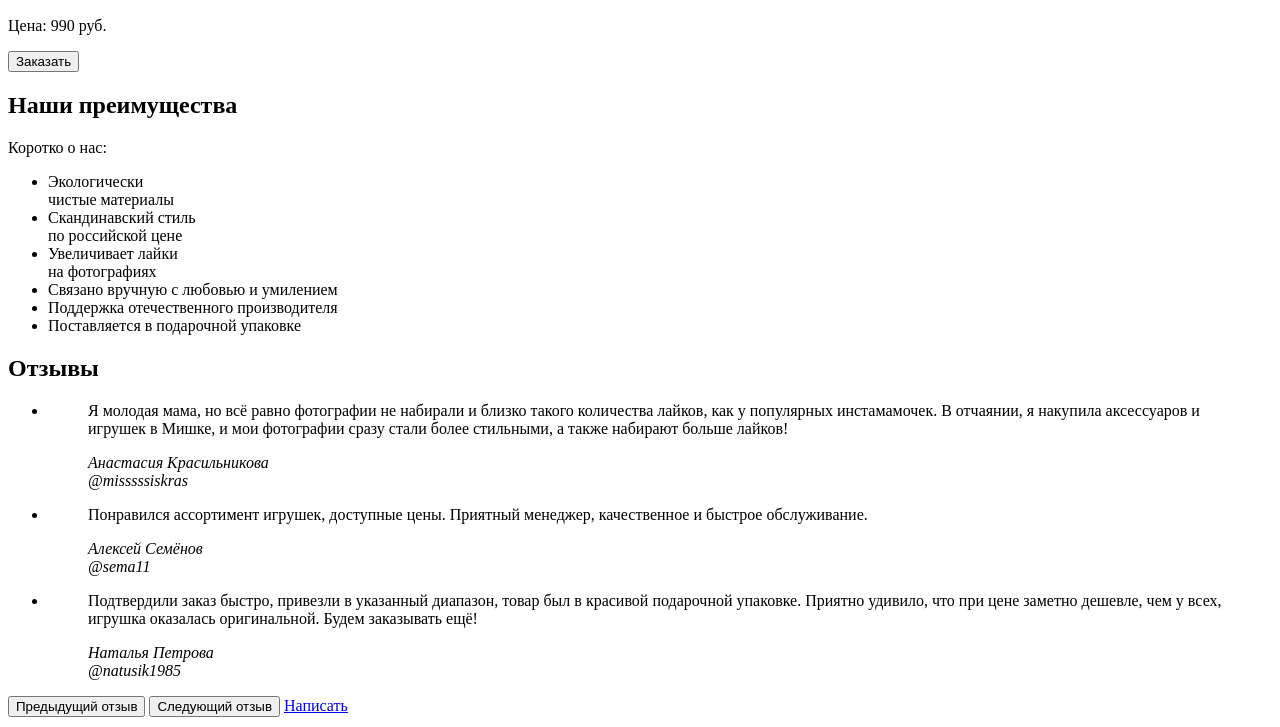
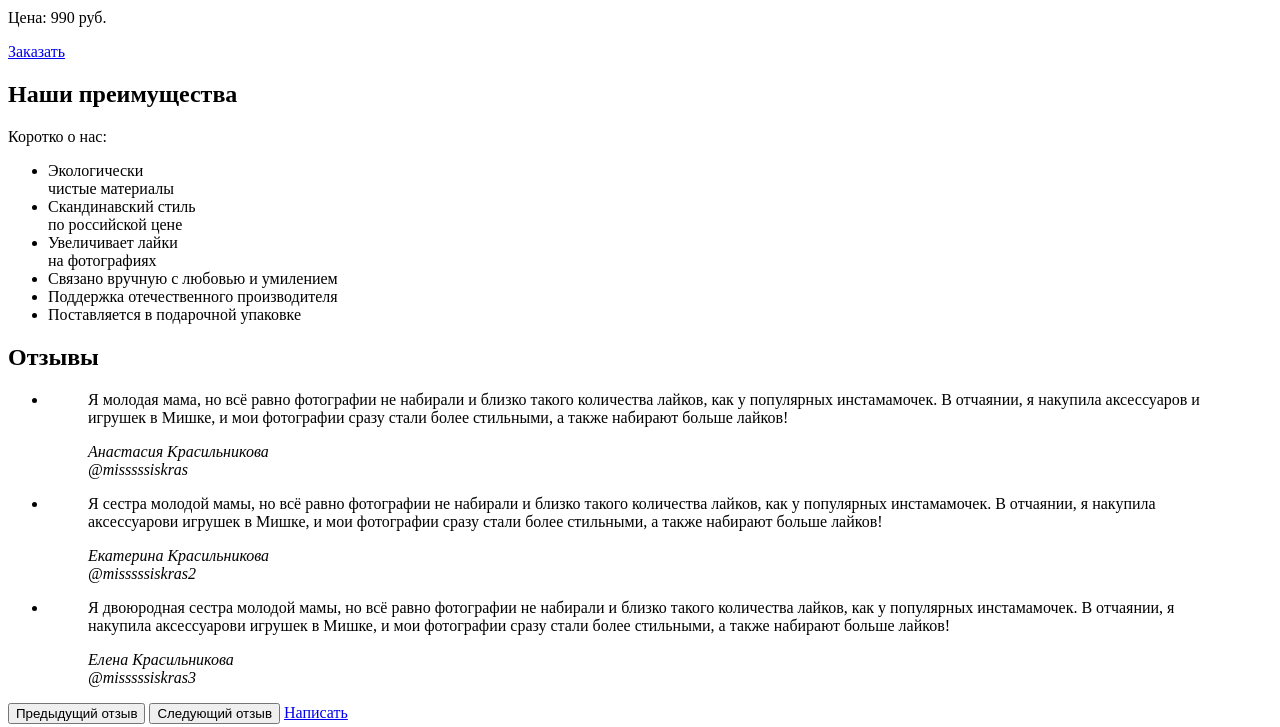
Before and after one commit to LevNevinitsin/Mishka, a website: page source/index.html in a window 1280 px wide. Shown: the part 1459-2186 px from the top of the page. Drawn offline with Linux system fonts and the light colour scheme.

Commit message:
Moving h1 from header to main In from.html moved h1 tag to main, changed h1 text In index.html moved h1 tag to main. Changed sliders' text accordingly to draft. In featured section substituted button tag for <a> tag

```diff
--- a/source/index.html
+++ b/source/index.html
@@ -7,7 +7,6 @@
   <body class="page__body">
 
     <header class="page-header">
-      <h1 class="visually-hidden">«Мишка» - интернет-магазин игрушек ручной работы</h1>
       <div class="page-header__wrapper"> <!-- Центрируется весь header, включая логотип -->
         <a class="logo"> <!-- Блок, потому что на планшетной и десктопной версиях логотип будет ещё в футере -->
           <img src="https://via.placeholder.com/86x35" width="86" height="35" alt="Интернет-магазин «Мишка»">
@@ -41,6 +40,7 @@
     </header>
 
     <main class="page-main">
+      <h1 class="visually-hidden">«Мишка» - интернет-магазин игрушек ручной работы</h1>
       <img src="https://via.placeholder.com/320x282" width="320" height="282" alt="Игрушки ручной работы"> <!-- На фоновой картинке изображен сам продукт, поэтому разметил как контент -->
       <p class="page-main__title">Милые штуки ручной работы для дома</p>
       <nav class="sub-navigation"> <!-- Эта навигация размечена в main, а не в header, потому что на других страницах её нет -->
@@ -65,9 +65,11 @@
         <div class="featued__wrapper">
           <h2 class="featured__title">Товар недели</h2>
           <h3 class="featured__subtitle">Вязаные корзинки</h3>
-          <p class="featured__description">Экологически чистая пряжа,
-            <br>ручная работа. Доступны в шести
-            <br>расцветках, и трех размерах.</p>
+          <p class="featured__description">
+            Экологически чистая пряжа,<br>
+            ручная работа. Доступны в шести<br>
+            расцветках, и трех размерах.
+          </p>
           <dl class="featured__list">
             <div class="featured__item">
               <dt class="featured__characteristic">Цвет:</dt> <!-- Слово characteristic какое-то сложное слишком, но не знаю чем попроще заменить -->
@@ -85,7 +87,7 @@
         </div>
         <img src="https://via.placeholder.com/260x315" width="260" height="315" alt="Три вязаные корзинки трех разных размеров в двух расцветках">
         <p class="featured__price">Цена: 990 руб.</p>
-        <button class="featured__order button" type="button">Заказать</button>
+        <a class="featured__order button" href="blank.html">Заказать</a>
       </section>
 
       <section class="advantages">
@@ -138,23 +140,26 @@
             <li class="reviews__item slider__item">
               <blockquote>
                 <p class="reviews__text">
-                  Понравился ассортимент игрушек, доступные цены. Приятный менеджер, качественное и быстрое обслуживание.
+                  Я сестра молодой мамы, но всё равно фотографии не набирали и близко такого количества лайков,
+                  как у популярных инстамамочек. В отчаянии, я накупила аксессуарови игрушек в Мишке,
+                  и мои фотографии сразу стали более стильными, а также набирают больше лайков!
                 </p>
                 <cite>
-                  <span class="reviews__author">Алексей Семёнов</span><br>
-                  <span class="reviews__social">@sema11</span>
+                  <span class="reviews__author">Екатерина Красильникова</span><br>
+                  <span class="reviews__social">@misssssiskras2</span>
                 </cite>
               </blockquote>
             </li>
             <li class="reviews__item slider__item"> <!-- Сделал три пункта, т.к. всё равно планирую реализовывать слайдер -->
               <blockquote>
                 <p class="reviews__text">
-                  Подтвердили заказ быстро, привезли в указанный диапазон, товар был в красивой подарочной упаковке.
-                  Приятно удивило, что при цене заметно дешевле, чем у всех, игрушка оказалась оригинальной. Будем заказывать ещё!
+                  Я двоюродная сестра молодой мамы, но всё равно фотографии не набирали и близко такого количества лайков,
+                  как у популярных инстамамочек. В отчаянии, я накупила аксессуарови игрушек в Мишке,
+                  и мои фотографии сразу стали более стильными, а также набирают больше лайков!
                 </p>
                 <cite>
-                  <span class="reviews__author">Наталья Петрова</span><br>
-                  <span class="reviews__social">@natusik1985</span>
+                  <span class="reviews__author">Елена Красильникова</span><br>
+                  <span class="reviews__social">@misssssiskras3</span>
                 </cite>
               </blockquote>
             </li>
```
Also changed, not shown: source/form.html (+1 -2 lines).
